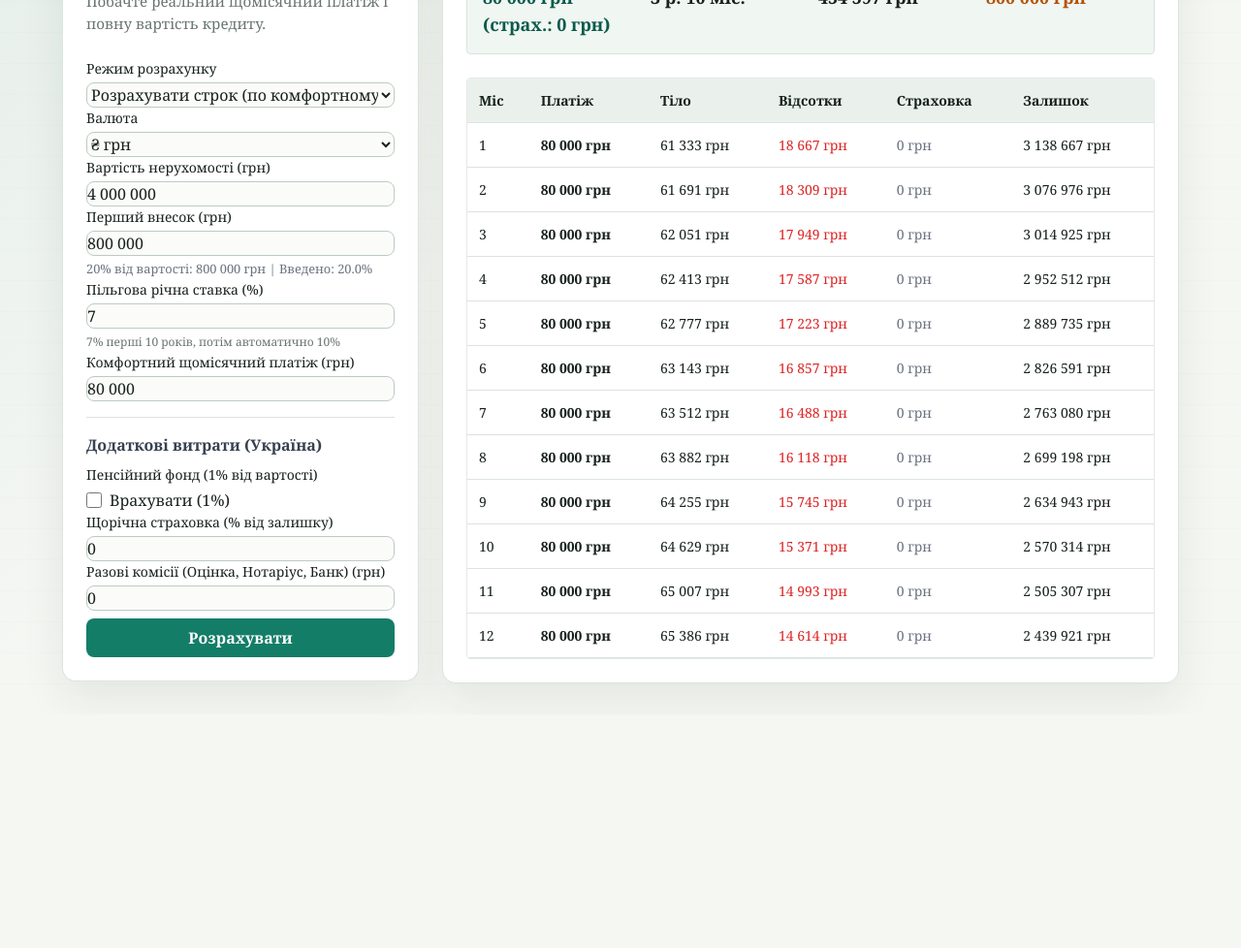
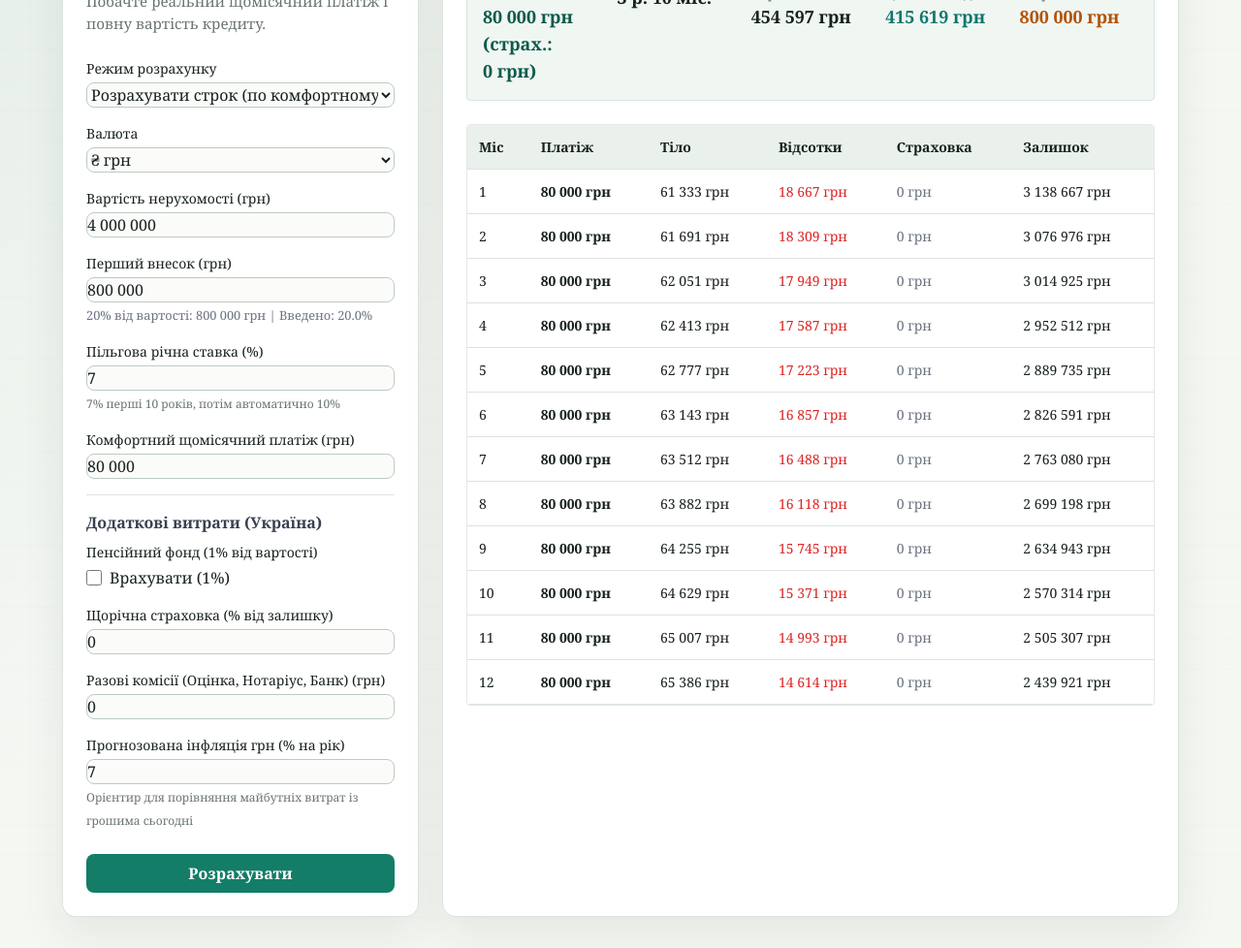
Before and after one commit to Sanctu6/MortgageCalc, a plain HTML site: page index.html in a window 1280 px wide. Shown: the part 184-1162 px from the top of the page at 97% size. Before the commit the page ends 921 px from the top, so only its background shows below. Drawn offline with nearby package versions, Linux system fonts and the light colour scheme.

Commit message:
Add inflation-adjusted overpayment estimate

```diff
--- a/css/styles.css
+++ b/css/styles.css
@@ -87,7 +87,6 @@ button#calculateBtn:hover { background: var(--accent-dark); transform: translate
     background: #f0f6f2;
     border: 1px solid var(--line);
 }
-}
 
 /* Input Group Styling */
 .input-group {
--- a/index.html
+++ b/index.html
@@ -89,6 +89,12 @@
             <input type="text" inputmode="numeric" id="oneTimeFees" class="formatted-input" value="0">
         </div>
 
+        <div class="input-group">
+            <label>Прогнозована інфляція грн (% на рік)</label>
+            <input type="text" inputmode="decimal" id="inflationRate" class="formatted-input" value="7" data-step="0.1">
+            <small class="hint">Орієнтир для порівняння майбутніх витрат із грошима сьогодні</small>
+        </div>
+
         <button id="calculateBtn" class="w-full bg-blue-600 text-white py-2 rounded hover:bg-blue-700 font-bold mt-2">Розрахувати</button>
         <p id="errorMessage" class="error-message hidden" role="alert" aria-live="polite"></p>
     </div>
@@ -103,7 +109,7 @@
             <span class="rate-badge">7% → 10%</span>
         </div>
 
-        <div class="grid grid-cols-2 md:grid-cols-4 gap-4 mb-6 bg-gray-50 p-4 rounded">
+        <div class="grid grid-cols-2 md:grid-cols-5 gap-4 mb-6 bg-gray-50 p-4 rounded">
             <div>
                 <p class="text-sm text-gray-500">Щомісячний платіж</p>
                 <p class="text-lg font-bold text-blue-600" id="resPayment">-</p>
@@ -115,6 +121,10 @@
             <div>
                 <p class="text-sm text-gray-500">Загальна переплата</p>
                 <p class="text-lg font-bold" id="resOverpay">-</p>
+            </div>
+            <div>
+                <p class="text-sm text-gray-500">Переплата у цінах сьогодні</p>
+                <p class="text-lg font-bold text-teal-700" id="resRealOverpay">-</p>
             </div>
              <div>
                 <p class="text-sm text-gray-500">Витрати на старті</p>
--- a/js/calculator.js
+++ b/js/calculator.js
@@ -37,6 +37,7 @@ const MortgageCalculator = (() => {
         pfuCheck: null,
         insuranceRate: null,
         oneTimeFees: null,
+        inflationRate: null,
         numericInputs: [],
 
         // UI elements
@@ -57,6 +58,7 @@ const MortgageCalculator = (() => {
         resPayment: null,
         resTerm: null,
         resOverpay: null,
+        resRealOverpay: null,
         resStartCosts: null,
         scheduleBody: null,
 
@@ -73,6 +75,7 @@ const MortgageCalculator = (() => {
             this.pfuCheck = document.getElementById('pfuCheck');
             this.insuranceRate = document.getElementById('insuranceRate');
             this.oneTimeFees = document.getElementById('oneTimeFees');
+            this.inflationRate = document.getElementById('inflationRate');
             this.numericInputs = [...document.querySelectorAll('.formatted-input')];
 
             // UI elements
@@ -93,6 +96,7 @@ const MortgageCalculator = (() => {
             this.resPayment = document.getElementById('resPayment');
             this.resTerm = document.getElementById('resTerm');
             this.resOverpay = document.getElementById('resOverpay');
+            this.resRealOverpay = document.getElementById('resRealOverpay');
             this.resStartCosts = document.getElementById('resStartCosts');
             this.scheduleBody = document.getElementById('scheduleBody');
         },
@@ -117,7 +121,7 @@ const MortgageCalculator = (() => {
         });
 
         // Also calculate on any parameter change
-        [DOM.rate, DOM.years, DOM.targetPayment, DOM.pfuCheck, DOM.insuranceRate, DOM.oneTimeFees]
+        [DOM.rate, DOM.years, DOM.targetPayment, DOM.pfuCheck, DOM.insuranceRate, DOM.oneTimeFees, DOM.inflationRate]
             .forEach(el => {
                 if (el.type === 'checkbox') {
                     el.addEventListener('change', calculate);
@@ -301,11 +305,13 @@ const MortgageCalculator = (() => {
         monthlyPayment,
         mode,
         insuranceRate,
-        plannedMonths
+        plannedMonths,
+        annualInflationRate
     ) => {
         let balance = loanBody;
         let totalInterest = 0;
         let totalInsurance = 0;
+        let inflationAdjustedOverpay = 0;
         let scheduleRows = [];
         let currentMonth = 1;
         let currentPayment = monthlyPayment || 0;
@@ -344,6 +350,10 @@ const MortgageCalculator = (() => {
             balance -= principal;
             totalInterest += interest;
             totalInsurance += insurance;
+            inflationAdjustedOverpay += (interest + insurance) / Math.pow(
+                1 + annualInflationRate,
+                currentMonth / CONFIG.MONTHS_PER_YEAR
+            );
 
             // Format values for display
             const displayValues = {
@@ -366,6 +376,7 @@ const MortgageCalculator = (() => {
             months: currentMonth,
             totalInterest,
             totalInsurance,
+            inflationAdjustedOverpay,
             paymentAfterRateChange,
         };
     };
@@ -387,7 +398,7 @@ const MortgageCalculator = (() => {
         DOM.scheduleBody.innerHTML = html;
     };
 
-    const renderResults = (monthlyPayment, months, totalOverpay, totalStartCosts, loanBody, insuranceRate, currency, paymentAfterRateChange) => {
+    const renderResults = (monthlyPayment, months, totalOverpay, inflationAdjustedOverpay, totalStartCosts, loanBody, insuranceRate, currency, paymentAfterRateChange) => {
         // Monthly payment with insurance
         const firstMonthInsurance = (loanBody * insuranceRate) / CONFIG.MONTHS_PER_YEAR;
         const displayPayment = convertForDisplay(monthlyPayment);
@@ -406,6 +417,7 @@ const MortgageCalculator = (() => {
 
         // Overpayment
         DOM.resOverpay.textContent = formatMoney(convertForDisplay(totalOverpay), currency);
+        DOM.resRealOverpay.textContent = formatMoney(convertForDisplay(inflationAdjustedOverpay), currency);
 
         // Start costs
         DOM.resStartCosts.textContent = formatMoney(convertForDisplay(totalStartCosts), currency);
@@ -422,6 +434,7 @@ const MortgageCalculator = (() => {
         const mode = DOM.mode.value;
         const insuranceRate = readNumber(DOM.insuranceRate) / 100;
         const oneTimeFees = readNumber(DOM.oneTimeFees);
+        const annualInflationRate = readNumber(DOM.inflationRate) / 100;
         const hasPFU = DOM.pfuCheck.checked;
         const currency = getCurrencyCode();
 
@@ -461,7 +474,8 @@ const MortgageCalculator = (() => {
             monthlyPayment,
             mode,
             insuranceRate,
-            months
+            months,
+            annualInflationRate
         );
 
         if (mode === 'payment') {
@@ -481,6 +495,7 @@ const MortgageCalculator = (() => {
             monthlyPayment,
             months,
             totalOverpay,
+            result.inflationAdjustedOverpay,
             totalStartCosts,
             loanBody,
             insuranceRate,
```
Also changed, not shown: 2 other files.
